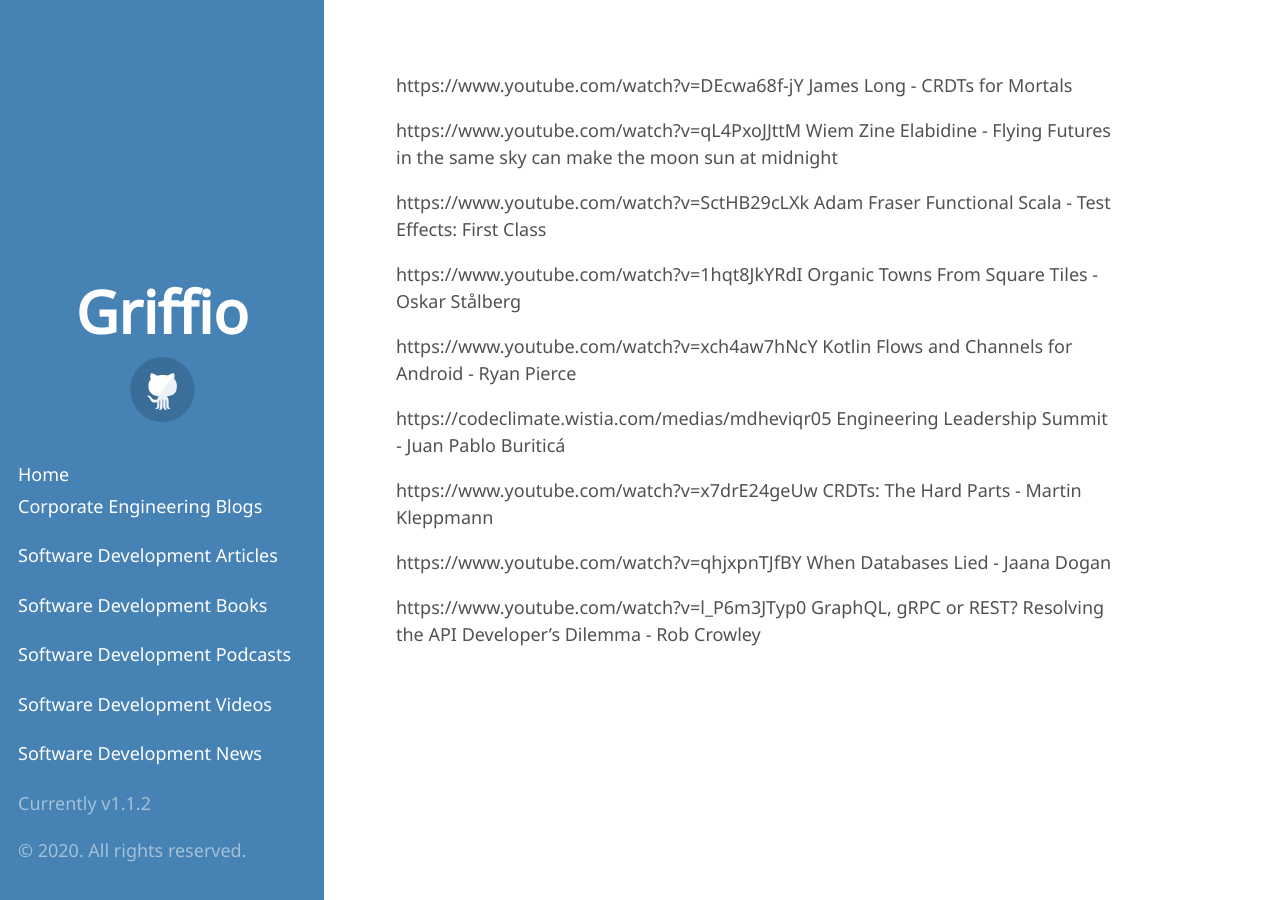
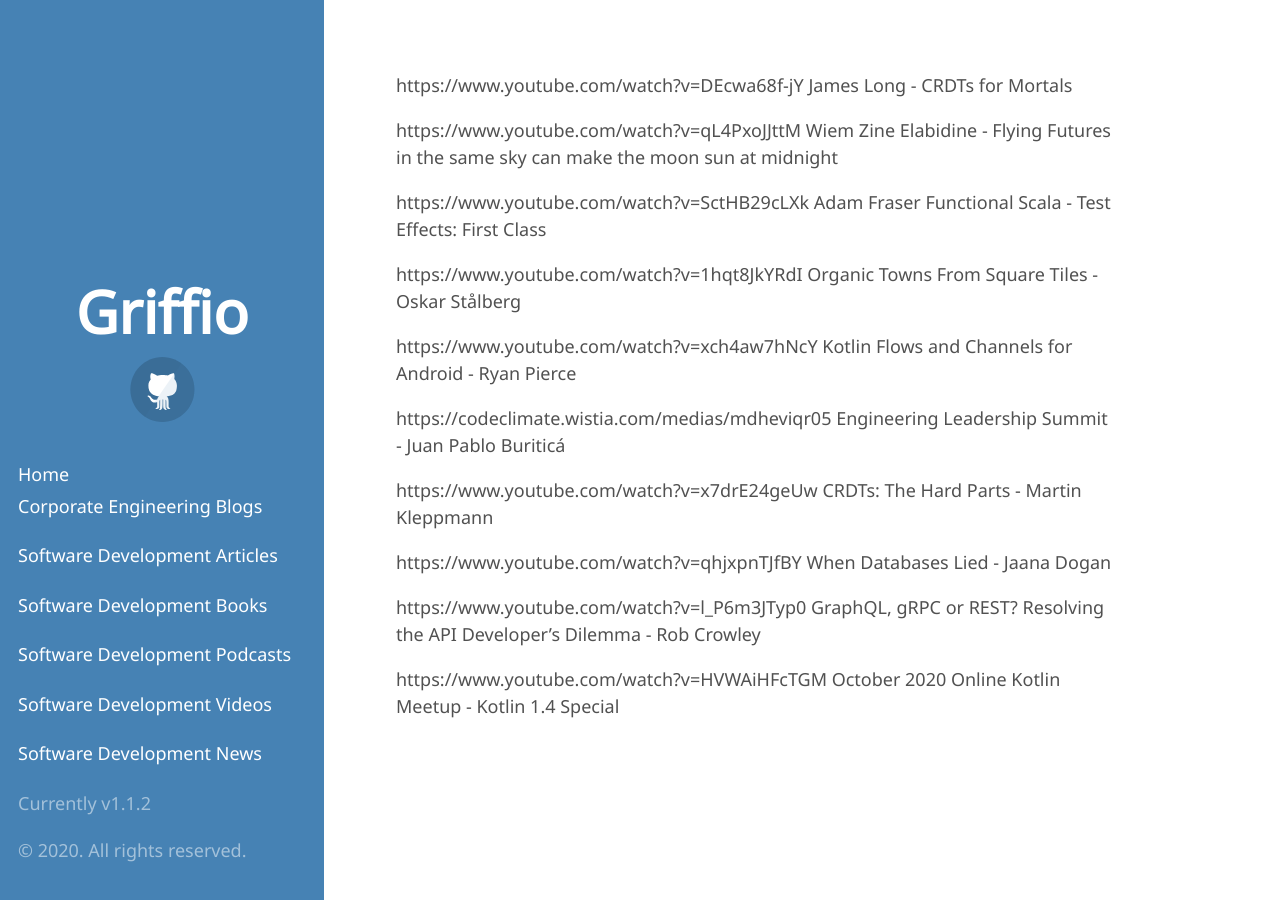
Before and after one commit to griffio/griffio.github.io, a Jekyll site: the page built from tech_talks_highlighted_2020.md, in a window 1280 px wide. Built offline with Jekyll 4.4.1, drawn with Linux system fonts in a browser that asks for light colours; some web fonts are replaced; our own code applies the rules of GitHub Pages for plain Markdown files.

Commit message:
Update tech_talks_highlighted_2020.md

```diff
--- a/tech_talks_highlighted_2020.md
+++ b/tech_talks_highlighted_2020.md
@@ -15,3 +15,5 @@
 https://www.youtube.com/watch?v=qhjxpnTJfBY When Databases Lied - Jaana Dogan
 
 https://www.youtube.com/watch?v=l_P6m3JTyp0 GraphQL, gRPC or REST? Resolving the API Developer's Dilemma - Rob Crowley
+
+https://www.youtube.com/watch?v=HVWAiHFcTGM October 2020 Online Kotlin Meetup - Kotlin 1.4 Special
```
